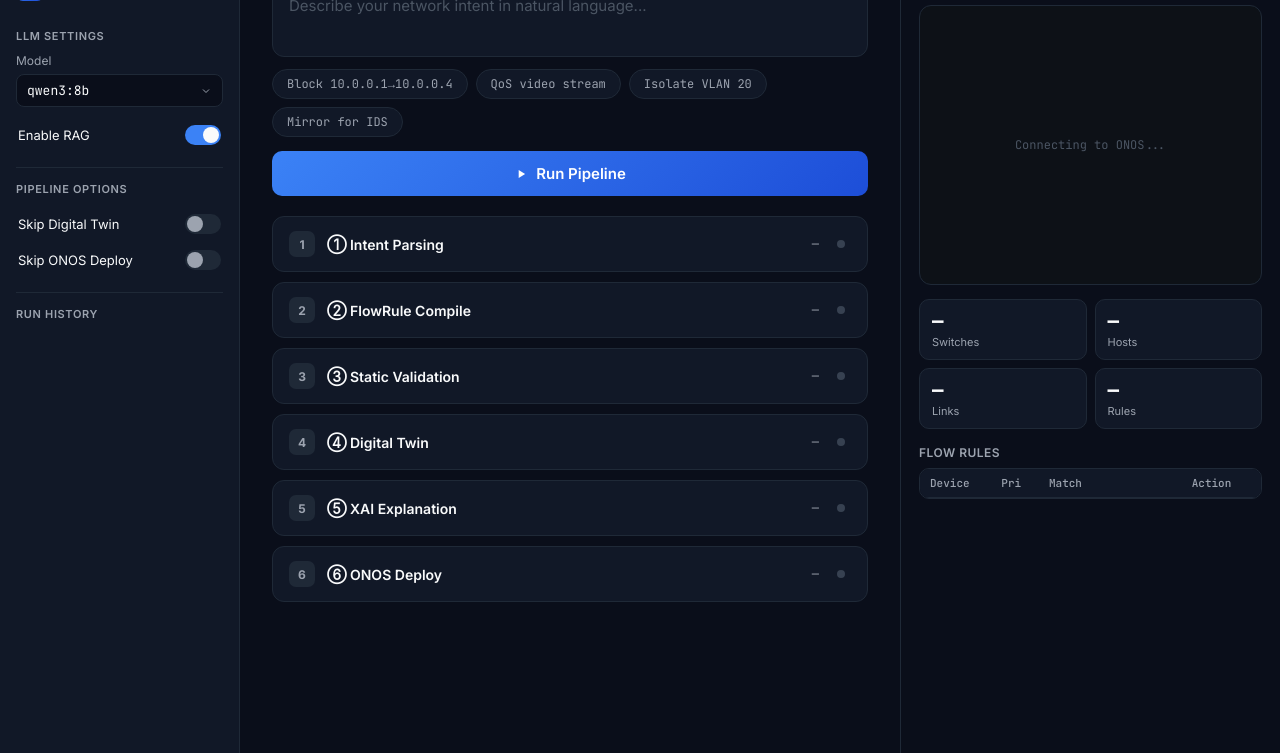
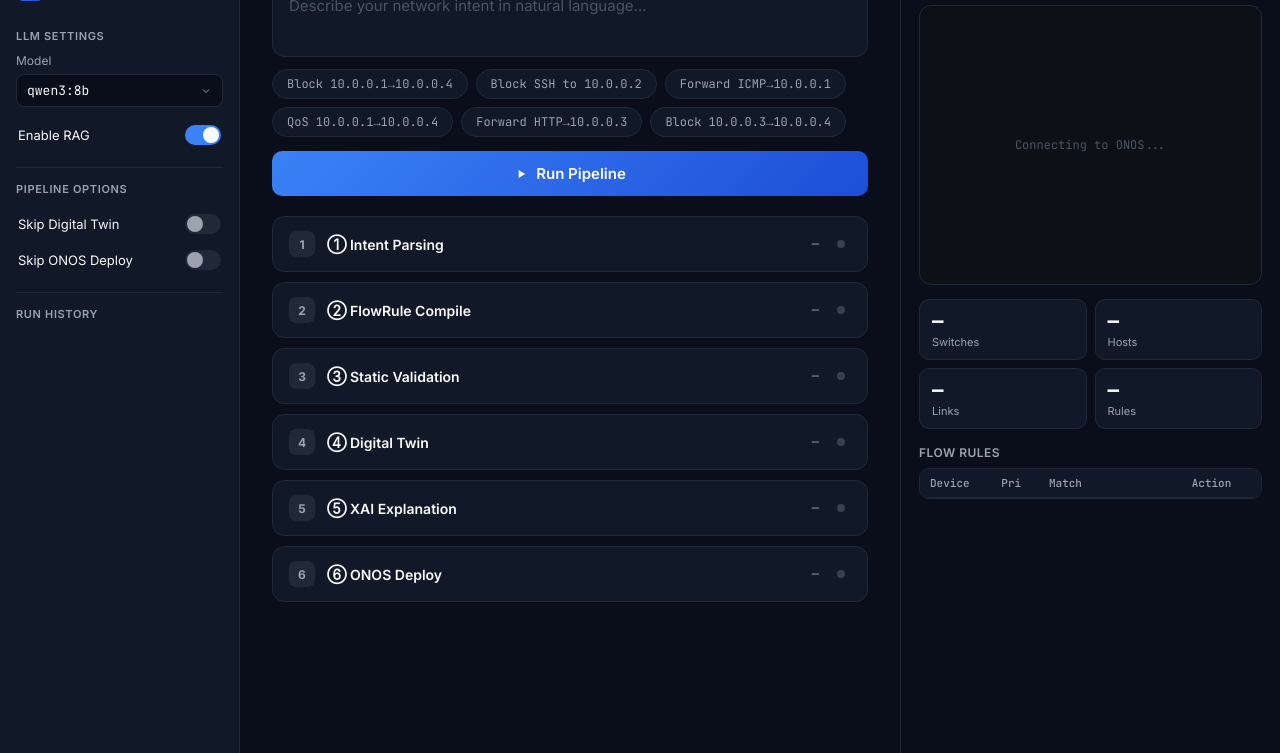
Before and after one commit to seongyooo/xai-sdn-study, a plain HTML site: page endTOend/static/index.html in a window 1280 px wide. Shown: the part 47-800 px from the top of the page. Drawn offline with nearby package versions, Linux system fonts and the light colour scheme; no server answers.

Commit message:
fix(ui): replace invalid presets with verified working intents
호스트명(H1/H4), 미지원 VLAN, Mirror 액션을 사용하던 프리셋을
실제 파이프라인이 처리 가능한 IP 기반 block/forward/qos 인텐트로 교체.
sec5_3_twin 실험 인텐트(B1-B3, F1-F3)와 동일한 형식 사용.

```diff
--- a/endTOend/static/index.html
+++ b/endTOend/static/index.html
@@ -82,10 +82,12 @@
       ></textarea>
 
       <div id="example-chips">
-        <div class="example-chip" data-intent="Block all traffic from 10.0.0.1 to 10.0.0.4 on switch 1">Block 10.0.0.1→10.0.0.4</div>
-        <div class="example-chip" data-intent="Apply QoS for video streaming from H1 to H4 with 10ms SLA">QoS video stream</div>
-        <div class="example-chip" data-intent="Isolate VLAN 20 traffic on switch 2">Isolate VLAN 20</div>
-        <div class="example-chip" data-intent="Mirror all traffic on S2 port 3 to port 4 for IDS inspection">Mirror for IDS</div>
+        <div class="example-chip" data-intent="Block all traffic from 10.0.0.1 to 10.0.0.4 on switch 4">Block 10.0.0.1→10.0.0.4</div>
+        <div class="example-chip" data-intent="Block TCP traffic on port 22 destined for 10.0.0.2 on switch 1">Block SSH to 10.0.0.2</div>
+        <div class="example-chip" data-intent="Forward ICMP traffic destined for 10.0.0.1 through port 3 on switch 1">Forward ICMP→10.0.0.1</div>
+        <div class="example-chip" data-intent="Apply QoS for video streaming from 10.0.0.1 to 10.0.0.4 on switch 1">QoS 10.0.0.1→10.0.0.4</div>
+        <div class="example-chip" data-intent="Forward TCP traffic on port 80 destined for 10.0.0.3 via port 2 on switch 1">Forward HTTP→10.0.0.3</div>
+        <div class="example-chip" data-intent="Block all traffic from 10.0.0.3 to 10.0.0.4 on switch 4">Block 10.0.0.3→10.0.0.4</div>
       </div>
 
       <button id="run-btn">
```
